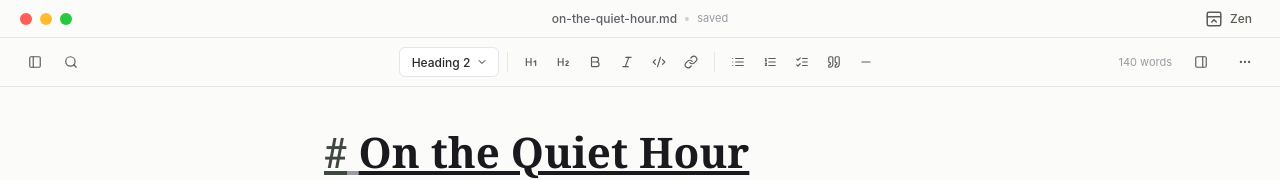
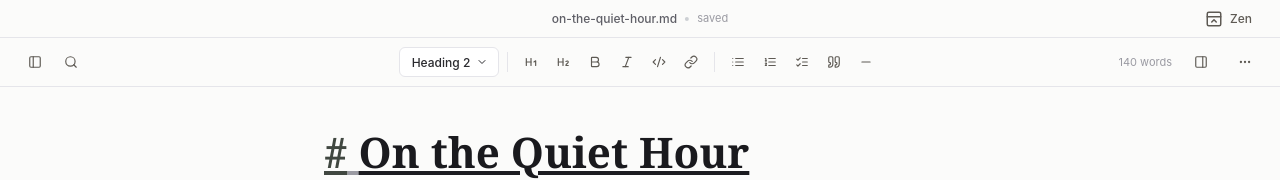
Before and after one commit to Dede98/markdown, a React (Vite) app: page / in a window 1280 px wide. Shown: the top 180 px of the page. Built offline with nearby package versions, Linux system fonts and the light colour scheme.

Commit message:
Remove simulated mac window controls

```diff
--- a/src/App.tsx
+++ b/src/App.tsx
@@ -61,11 +61,7 @@ export function App() {
   return (
     <main className={zen ? "app appZen" : "app"}>
       <header className="topbar">
-        <div className="documentMeta">
-          <span className="trafficLight trafficLightRed" />
-          <span className="trafficLight trafficLightYellow" />
-          <span className="trafficLight trafficLightGreen" />
-        </div>
+        <div className="windowSlot" aria-hidden="true" />
 
         <div className="titleCluster">
           <div className="documentTitle">on-the-quiet-hour.md</div>
--- a/src/styles.css
+++ b/src/styles.css
@@ -46,30 +46,8 @@ button {
   background: #fbfbfa;
 }
 
-.documentMeta {
-  display: flex;
-  align-items: center;
-  gap: 8px;
+.windowSlot {
   min-width: 72px;
-}
-
-.trafficLight {
-  width: 12px;
-  height: 12px;
-  flex: 0 0 auto;
-  border-radius: 50%;
-}
-
-.trafficLightRed {
-  background: #ff5f57;
-}
-
-.trafficLightYellow {
-  background: #febc2e;
-}
-
-.trafficLightGreen {
-  background: #28c840;
 }
 
 .titleCluster {
```
Also changed, not shown: 1 other file (tests, documents, lock files or other folders).
